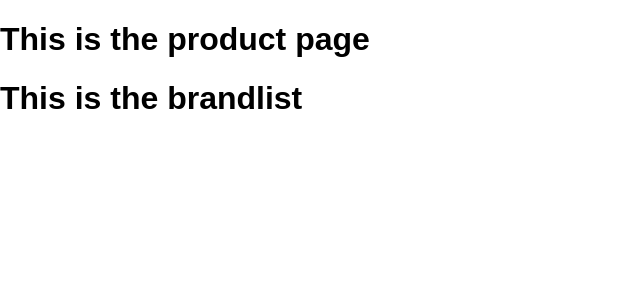
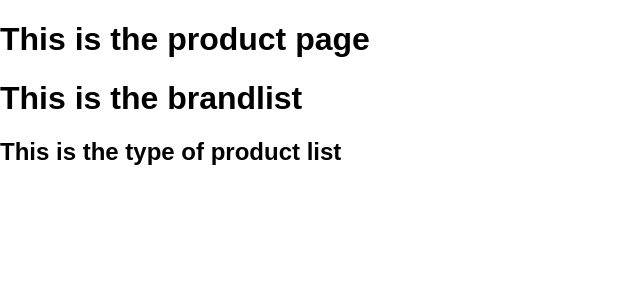
Before and after one commit to ClareBee/makeupAppReact, a React (Create React App) app: page / in a window 1280 px wide. Shown: the top 300 px of the page, without its empty margins (0-640 px from the left). Built offline with nearby package versions, Linux system fonts and the light colour scheme; no server answers.

Commit message:
Adds and connects type of product list

```diff
--- /dev/null
+++ b/src/components/TypeOfProductList.js
@@ -0,0 +1,12 @@
+import React from 'react';
+
+
+class TypeOfProductList extends React.Component {
+  render(){
+    return(
+      <h2>This is the type of product list</h2>
+    )
+  }
+}
+
+export default TypeOfProductList;
--- a/src/containers/ProductContainer.js
+++ b/src/containers/ProductContainer.js
@@ -1,5 +1,6 @@
 import React from 'react';
 import BrandList from '../components/BrandList';
+import TypeOfProductList from '../components/TypeOfProductList';
 
 
 class ProductContainer extends React.Component {
@@ -34,6 +35,7 @@ class ProductContainer extends React.Component {
       <div>
         <h1>This is the product page</h1>
         <BrandList />
+        <TypeOfProductList />
       </div>
     )
   }
```
